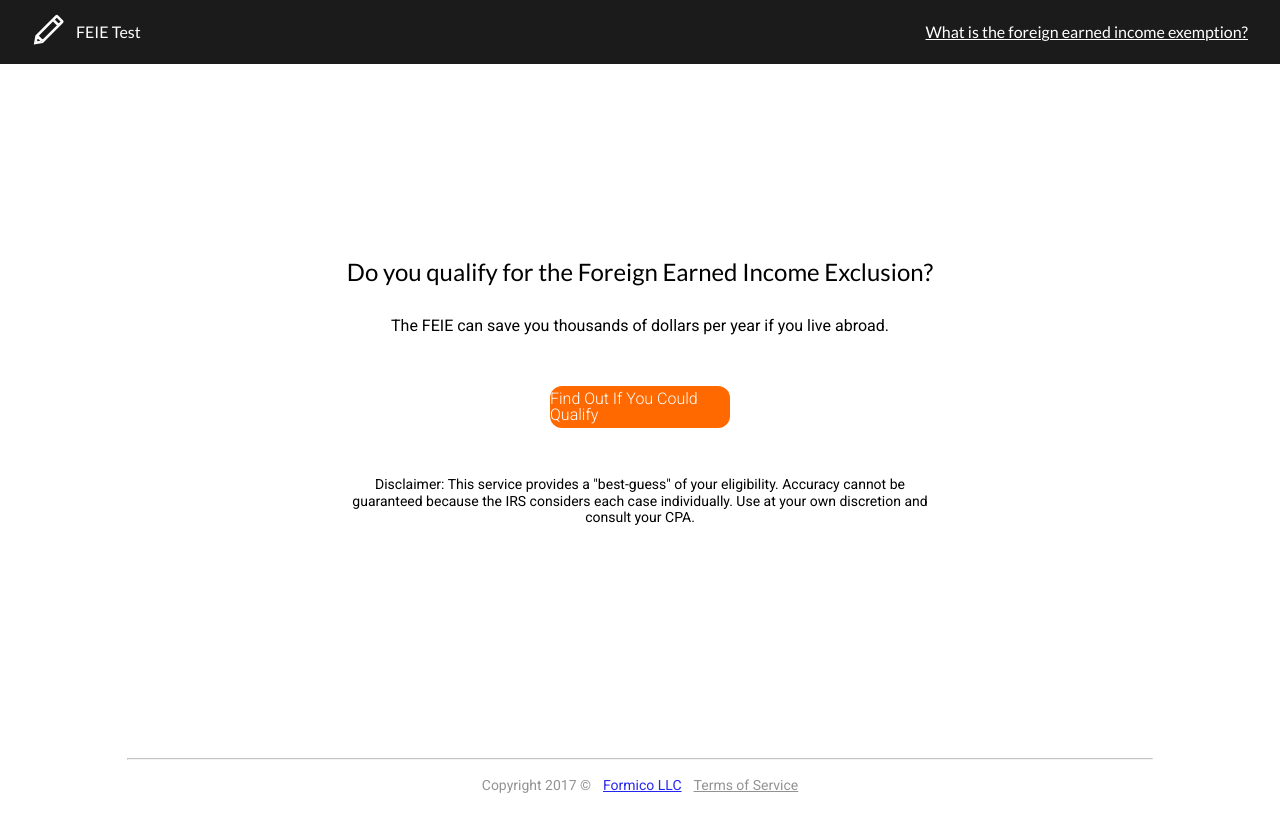
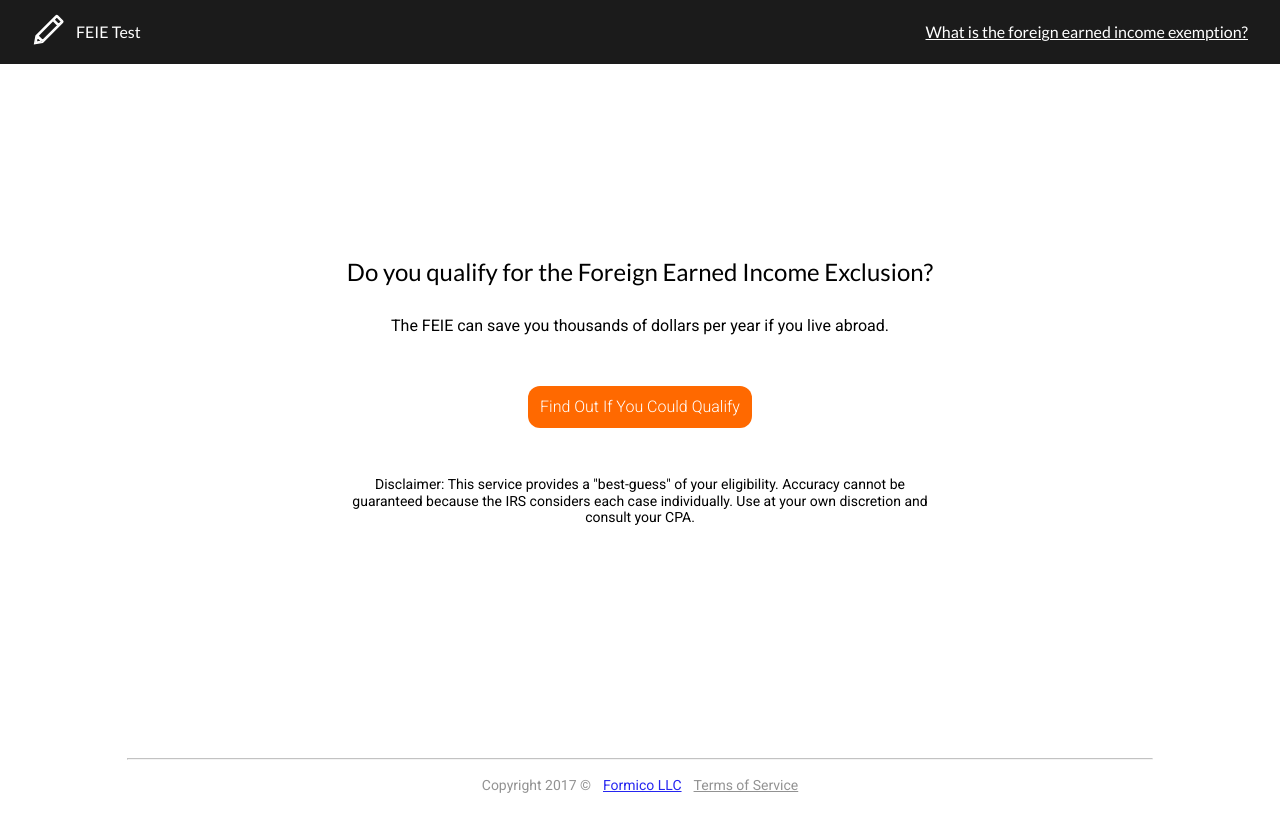
Before and after one commit to AntCas/feie-checker, a React (Create React App) app: page / in a window 1280 px wide. Built offline with nearby package versions, Linux system fonts and the light colour scheme.

Commit message:
fix style bug on CTA

```diff
--- a/src/components/title-card/style.css
+++ b/src/components/title-card/style.css
@@ -45,5 +45,6 @@
 
 .title-card .button {
   margin: 48px auto 0;
-  width: 180px;
+  width: fit-content;
+  padding: 0 12px;
 }
```
